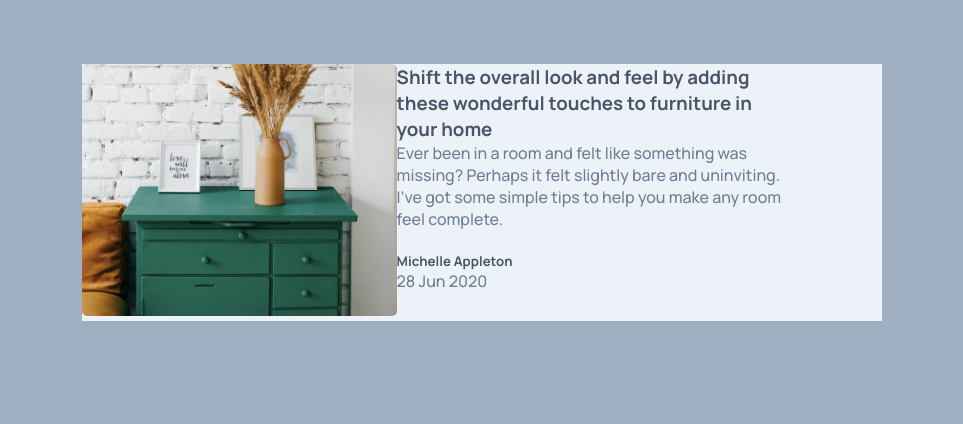
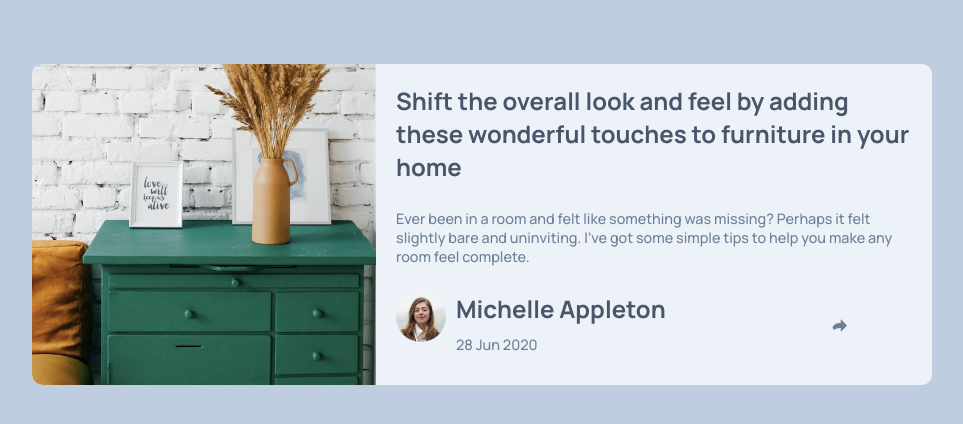
Before and after one commit to kysercodes/article_preview, a plain HTML site: page index.html in a window 1280 px wide. Shown: the whole page, without its empty margins (158-1121 px from the left). Drawn offline with Linux system fonts and the light colour scheme.

Commit message:
fixed background image and added author image

```diff
--- a/index.html
+++ b/index.html
@@ -18,9 +18,7 @@
 <body>
 <main class="main-content">
   <!-- will likely be a background image -->
-  <section class="main-img">
-    <img src="./images/drawers.jpg" alt="a photo of drawers">
-  </section>
+  <section class="main-img"></section>
   <section class="main-info">
     <div class="container">
       <section class="heading-info">
@@ -30,9 +28,10 @@
           it felt slightly bare and uninviting. I've got some simple tips
           to help you make any room feel complete.</p>
       </section>
+      <div class="author-container">
         <section class="author-info">
           <div class="author-img">
-          <img src="" alt="">
+            <img src="./images/avatar-michelle.jpg" alt="image of the author">
           </div>
           <div class="author-content">
             <h5 class="head">Michelle Appleton</h5>
@@ -40,8 +39,10 @@
           </div>
         </section>
         <div class="share-btn">
-        <a href="#"><img src="" alt=""></a>
+          <a href="#"><img src="./images/icon-share.svg" alt=""></a>
         </div>
+      </div>
+
     </div>
   </section>
 </main>
--- a/style.css
+++ b/style.css
@@ -8,7 +8,7 @@
 :root {
   --heading-color: hsl(217, 19%, 35%);
   --paragraph-color: hsl(214, 17%, 51%);
-  --bg-color: hsl(212, 23%, 69%);
+  --bg-color: hsl(213, 35%, 81%);
   --card-bg--color: hsl(210, 46%, 95%);
 }
 
@@ -21,33 +21,33 @@ body {
 }
 /* styling of the card */
 .main-content {
+
     /* align-items: center; */
-    max-width: 800px;
-    /* height: 200px; */
+    max-width: 900px;
+    /* height: 550px; */
     margin: 5% auto;
     display: flex;
+    overflow: hidden;
 
     background: var(--card-bg--color);
     /* padding: 2px 16px; */
-    /* border-radius: 5px; */
+    border-radius: 10px;
 
 }
 .main-img {
-    width: 100%;
-    height: 100%;
+   flex: 2;
 }
-.main-img img {
-   /* object-fit: cover; */
- width: 100%;
- border-radius: 5px;
+.main-info{
+    flex: 3;
+    padding: 20px;
+}
+.main-img  {
+
+ background-image: url("./images/drawers.jpg");
+ background-size: cover;
+ border-radius: 10px 0 0 10px;
 }
 
-.container {
-    /* margin: auto; */
-    /* padding: 5px; */
-    width: 80%;
-
-}
 
 /* styling */
 .heading-info {
@@ -55,9 +55,35 @@ body {
 }
 .head {
     color: var(--heading-color);
+    font-size: 1.5em;
 }
 
 .para {
     color: var(--paragraph-color);
-    /* font-size: 1.2rem; */
+    font-size: .9em;
 }
+
+.container .para {
+    margin: 5% 0;
+}
+.author-container {
+    align-items: center;
+    display: flex;
+    justify-content: space-between;
+}
+.author-info {
+    display: flex;
+}
+.author-img img {
+    width: 50px;
+    height: 50px;
+    border-radius: 50%;
+    margin-right: 10px;
+}
+
+.share-btn img {
+    margin-right: 50px;
+    padding: 15px;
+    border-radius: 50%;
+    /* background-color: var(--bg-color); */
+}
```
Lines whose indentation alone changed are shown as unchanged.
